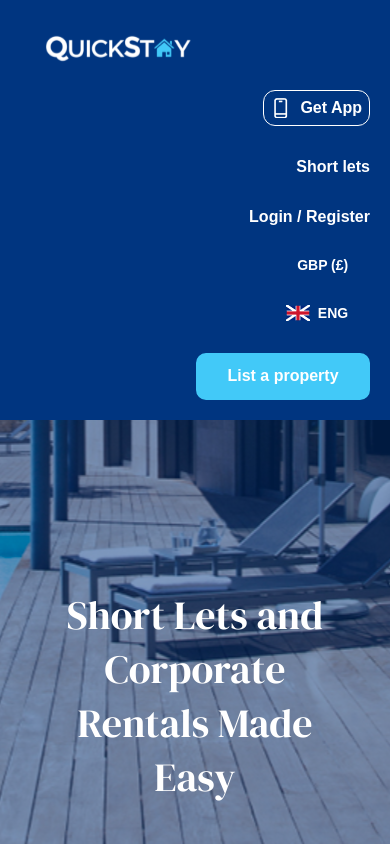
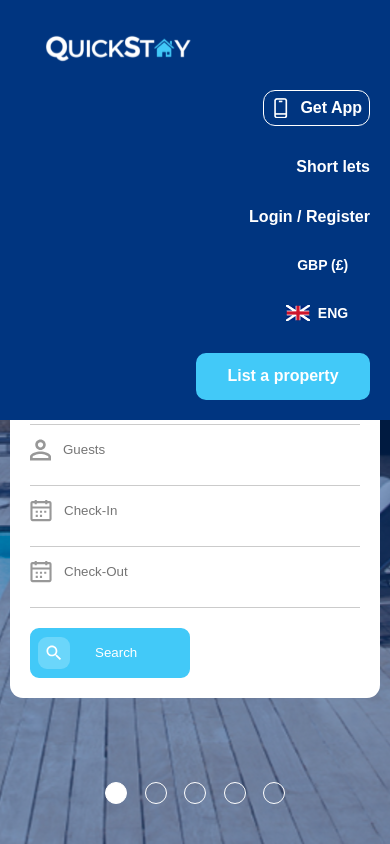
Before and after one commit to theajstars/quickstay, a React (Create React App) app: page / in a window 390 px wide. Built offline with nearby package versions, Linux system fonts and the light colour scheme.

Commit message:
Started making PropertiesSearchBar responsive

```diff
--- a/src/Assets/CSS/Home.css
+++ b/src/Assets/CSS/Home.css
@@ -31,4 +31,25 @@
   font-size: 40px;
   color: var(--white-primary);
   text-align: center;
+  margin-bottom: 10vh;
 }
+
+.home-jumbo-carousel-controller {
+  margin-top: 10vh;
+  justify-content: space-between;
+  width: 180px;
+}
+.home-jumbo-carousel-dot {
+  display: flex;
+  align-items: center;
+  justify-content: center;
+  background-color: transparent;
+  border: 1px solid var(--white-primary);
+  height: 20px;
+  width: 20px;
+  border-radius: 50%;
+  cursor: pointer;
+}
+.home-jumbo-carousel-dot-active {
+  background-color: var(--white-primary);
+}
--- a/src/Assets/CSS/SmallScreens/SmallPropertiesSearchBar.css
+++ b/src/Assets/CSS/SmallScreens/SmallPropertiesSearchBar.css
@@ -0,0 +1,39 @@
+@media screen and (max-width: 1000px) {
+  div.properties-search-bar-item {
+    width: 100px;
+  }
+  button.properties-search-button {
+    width: 140px;
+    height: 45px;
+  }
+  img.properties-search-icon {
+    height: 20px;
+  }
+}
+
+@media screen and (max-width: 800px) {
+  div.properties-search-bar {
+    flex-direction: column;
+    align-items: flex-start;
+    width: 330px;
+  }
+  div.properties-search-bar-item {
+    width: 100%;
+    height: 50px;
+  }
+  input.properties-search-input {
+    width: -webkit-fill-available;
+    height: 30px;
+  }
+  img.properties-search-bar-icon {
+    height: 22px;
+  }
+  hr.properties-search-rule {
+    display: none;
+  }
+  button.properties-search-button {
+    margin-top: 20px;
+    width: 160px;
+    height: 50px;
+  }
+}
--- a/src/Components/Home.js
+++ b/src/Components/Home.js
@@ -11,7 +11,14 @@ export default function Home() {
           <span className="jumbo-header">
             Short Lets and Corporate <br /> Rentals Made Easy
           </span>
-          {/* <PropertiesSearchBar /> */}
+          <PropertiesSearchBar />
+          <div className="home-jumbo-carousel-controller flex-row">
+            <div className="home-jumbo-carousel-dot home-jumbo-carousel-dot-active"></div>
+            <div className="home-jumbo-carousel-dot"></div>
+            <div className="home-jumbo-carousel-dot"></div>
+            <div className="home-jumbo-carousel-dot"></div>
+            <div className="home-jumbo-carousel-dot"></div>
+          </div>
         </div>
       </Container>
     </div>
```
